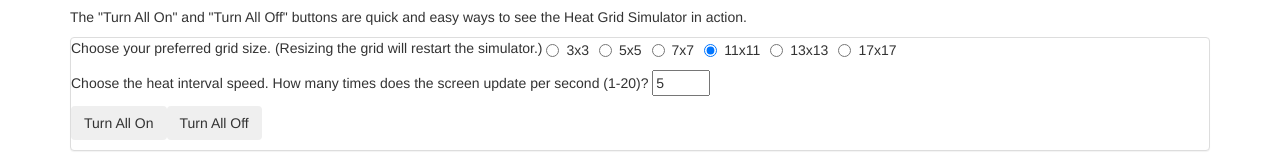
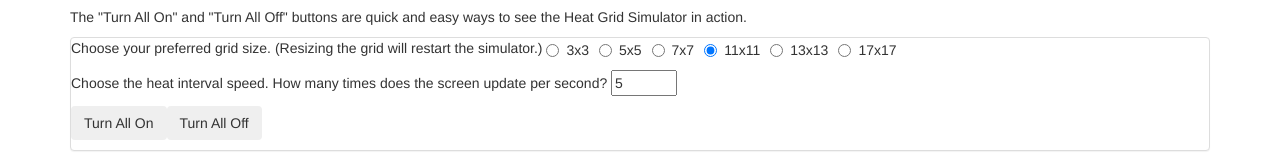
Before and after one commit to TomSnively/heat-grid-angular, an Angular app: page / in a window 1280 px wide. Shown: the part 438-598 px from the top of the page. Built offline with nearby package versions, Linux system fonts and the light colour scheme.

Commit message:
Removing the (1-20) on Inputs, but setting the max to 200. (Did this in the other versions as well.)

```diff
--- a/src/app/components/inputs/inputs.component.html
+++ b/src/app/components/inputs/inputs.component.html
@@ -21,8 +21,8 @@
     </label>
 
   </p>
-  <p>Choose the heat interval speed. How many times does the screen update per second (1-20)?
-    <input type="number" id="intervalSpeed" min="1" max="20" value="5" (change)="speedChanged($event)" />
+  <p>Choose the heat interval speed. How many times does the screen update per second?
+    <input type="number" id="intervalSpeed" min="1" max="200" value="5" (change)="speedChanged($event)" />
   </p>
   <p>
     <input type="button" class="btn" value="Turn All On" (click)="turnAllOn()" />
```
